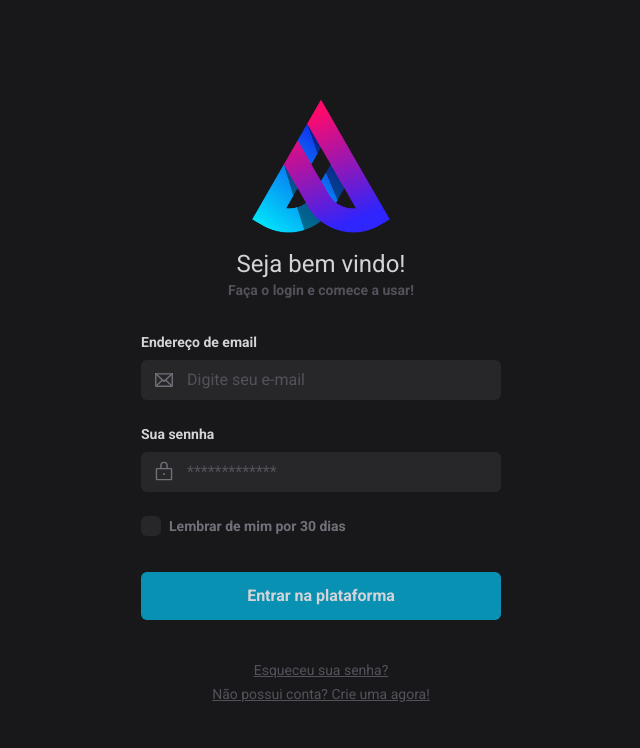
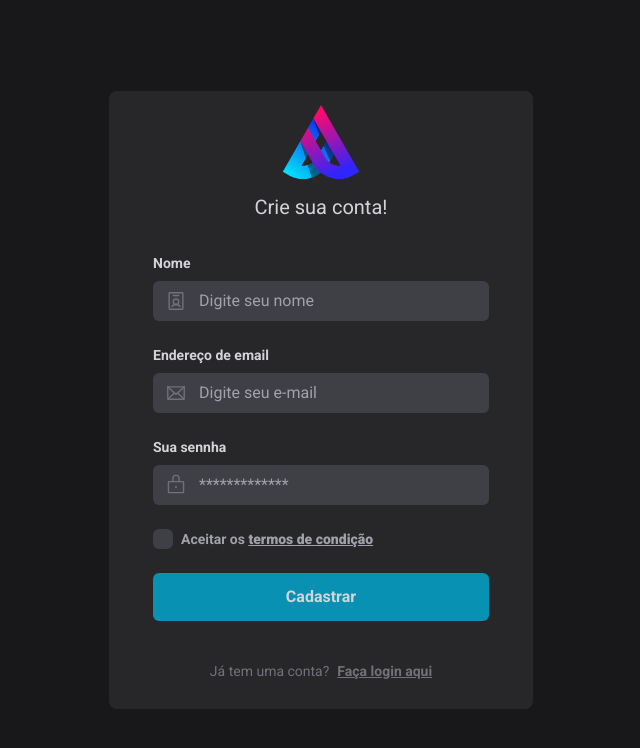
Before and after one commit to wwilliamsantana/Front-Login-Register-Page, a React (Vite) app: page /register in a window 1280 px wide. Shown: the top 748 px of the page, without its empty margins (319-959 px from the left). Built offline with nearby package versions, Linux system fonts and the light colour scheme; a web font is replaced by a local one.

Commit message:
Estrutura: Página de Cadastro + Implementação do React-router-dom

```diff
--- a/index.html
+++ b/index.html
@@ -6,7 +6,7 @@
     <link rel="preconnect" href="https://fonts.gstatic.com" crossorigin/>
     <meta name="viewport" content="width=device-width, initial-scale=1.0" />
     <link href="https://fonts.googleapis.com/css2?family=La+Belle+Aurore&family=Roboto:wght@400;700;900&display=swap" rel="stylesheet"/>
-    <title>Login</title>
+    <title>Projetinho</title>
   </head>
   <body class="bg-zinc-900">
     <div id="root"></div>
--- a/package.json
+++ b/package.json
@@ -13,7 +13,8 @@
     "axios": "^1.2.1",
     "phosphor-react": "^1.4.1",
     "react": "^18.2.0",
-    "react-dom": "^18.2.0"
+    "react-dom": "^18.2.0",
+    "react-router-dom": "^6.4.5"
   },
   "devDependencies": {
     "@rocketseat/eslint-config": "^1.1.3",
--- a/src/App.tsx
+++ b/src/App.tsx
@@ -1,5 +1,10 @@
-import { Login } from './pages/Login'
+import { BrowserRouter } from 'react-router-dom'
+import { Router } from './Router'
 
 export function App() {
-  return <Login />
+  return (
+    <BrowserRouter>
+      <Router />
+    </BrowserRouter>
+  )
 }
--- /dev/null
+++ b/src/Router.tsx
@@ -0,0 +1,12 @@
+import { Route, Routes } from 'react-router-dom'
+import { Login } from './pages/Login'
+import { Register } from './pages/Register'
+
+export function Router() {
+  return (
+    <Routes>
+      <Route path="/" element={<Login />} />
+      <Route path="/register" element={<Register />} />
+    </Routes>
+  )
+}
--- a/src/pages/Login.tsx
+++ b/src/pages/Login.tsx
@@ -1,5 +1,6 @@
 import { Check, Envelope, Lock } from 'phosphor-react'
 import * as Checkbox from '@radix-ui/react-checkbox'
+import { Link } from 'react-router-dom'
 
 export function Login() {
   return (
@@ -55,7 +56,7 @@ export function Login() {
             </strong>
           </label>
 
-          <button className="bg-cyan-600 mx-8 rounded-md py-3 mt-3 font-bold text-zinc-300 bg-[200% 200%]">
+          <button className="bg-cyan-600 mx-8 rounded-md py-3 mt-3 font-bold text-zinc-300 hover:bg-cyan-500">
             Entrar na plataforma
           </button>
         </form>
@@ -64,9 +65,12 @@ export function Login() {
           <a href="" className="text-zinc-600 underline text-sm">
             Esqueceu sua senha?
           </a>
-          <a href="" className="text-zinc-600 underline text-sm">
-            Não possui conta? Crie uma agora!
-          </a>
+          <span className="text-zinc-600 text-sm">
+            Não possui conta?{' '}
+            <Link to={'/register'} className=" underline ">
+              Crie uma agora!
+            </Link>
+          </span>
         </div>
       </div>
     </div>
--- /dev/null
+++ b/src/pages/Register.tsx
@@ -0,0 +1,86 @@
+import { Check, Envelope, IdentificationBadge, Lock } from 'phosphor-react'
+import * as Checkbox from '@radix-ui/react-checkbox'
+import { Link } from 'react-router-dom'
+
+export function Register() {
+  return (
+    <div className="grid place-items-center h-screen">
+      <div className=" w-[26.5rem] bg-zinc-800 rounded-lg p-3">
+        <header className="flex flex-col justify-center items-center ">
+          <img className="w-20" src="./src/assets/logo.png" alt="Logo" />
+          <h1 className="text-zinc-300 text-xl pt-3 ">Crie sua conta!</h1>
+        </header>
+
+        <form className="flex flex-col gap-6 mt-8">
+          <label htmlFor="email" className="flex flex-col px-8 gap-2">
+            <strong className="text-sm text-zinc-300">Nome</strong>
+            <div className=" bg-zinc-700 rounded-md flex items-center justify-center gap-3 py-2 px-3">
+              <IdentificationBadge size={22} className="text-zinc-500 " />
+              <input
+                type="text"
+                name="name"
+                autoComplete="off"
+                className="flex-1 bg-transparent outline-none placeholder:text-zinc-400 text-zinc-300"
+                placeholder="Digite seu nome"
+              />
+            </div>
+          </label>
+
+          <label htmlFor="email" className="flex flex-col px-8 gap-2">
+            <strong className="text-sm text-zinc-300">Endereço de email</strong>
+            <div className=" bg-zinc-700 rounded-md flex items-center justify-center gap-3 py-2 px-3">
+              <Envelope size={22} className="text-zinc-500 " />
+              <input
+                type="text"
+                name="email"
+                autoComplete="off"
+                className="flex-1 bg-transparent outline-none placeholder:text-zinc-400 text-zinc-300"
+                placeholder="Digite seu e-mail"
+              />
+            </div>
+          </label>
+
+          <label htmlFor="password" className="flex flex-col px-8 gap-2">
+            <strong className="text-sm text-zinc-300">Sua sennha</strong>
+            <div className=" bg-zinc-700 rounded-md flex items-center justify-center gap-3 py-2 px-3">
+              <Lock size={22} className="text-zinc-500 " />
+              <input
+                type="password"
+                name="email"
+                autoComplete="off"
+                className="flex-1 bg-transparent outline-none placeholder:text-zinc-400 text-zinc-300"
+                placeholder="*************"
+              />
+            </div>
+          </label>
+
+          <label
+            htmlFor="remember"
+            className="flex items-center justify-start gap-2 px-8 "
+          >
+            <Checkbox.Root className="w-5 h-5 rounded-md bg-zinc-700 flex items-center justify-center outline-none">
+              <Checkbox.Indicator>
+                <Check size={16} className="text-zinc-300" />
+              </Checkbox.Indicator>
+            </Checkbox.Root>
+            <strong className="text-sm text-zinc-400">
+              Aceitar os{' '}
+              <strong className="underline">termos de condição</strong>
+            </strong>
+          </label>
+
+          <button className="bg-cyan-600 mx-8 rounded-md py-3 font-bold text-zinc-300 hover:bg-cyan-500">
+            Cadastrar
+          </button>
+        </form>
+
+        <div className="flex items-center justify-center mt-10 gap-2 text-sm text-zinc-500 pb-4">
+          <span>Já tem uma conta?</span>
+          <Link to={'/'} className=" underline text-sm font-bold">
+            Faça login aqui
+          </Link>
+        </div>
+      </div>
+    </div>
+  )
+}
```
Also changed, not shown: 1 other file (tests, documents, lock files or other folders).
